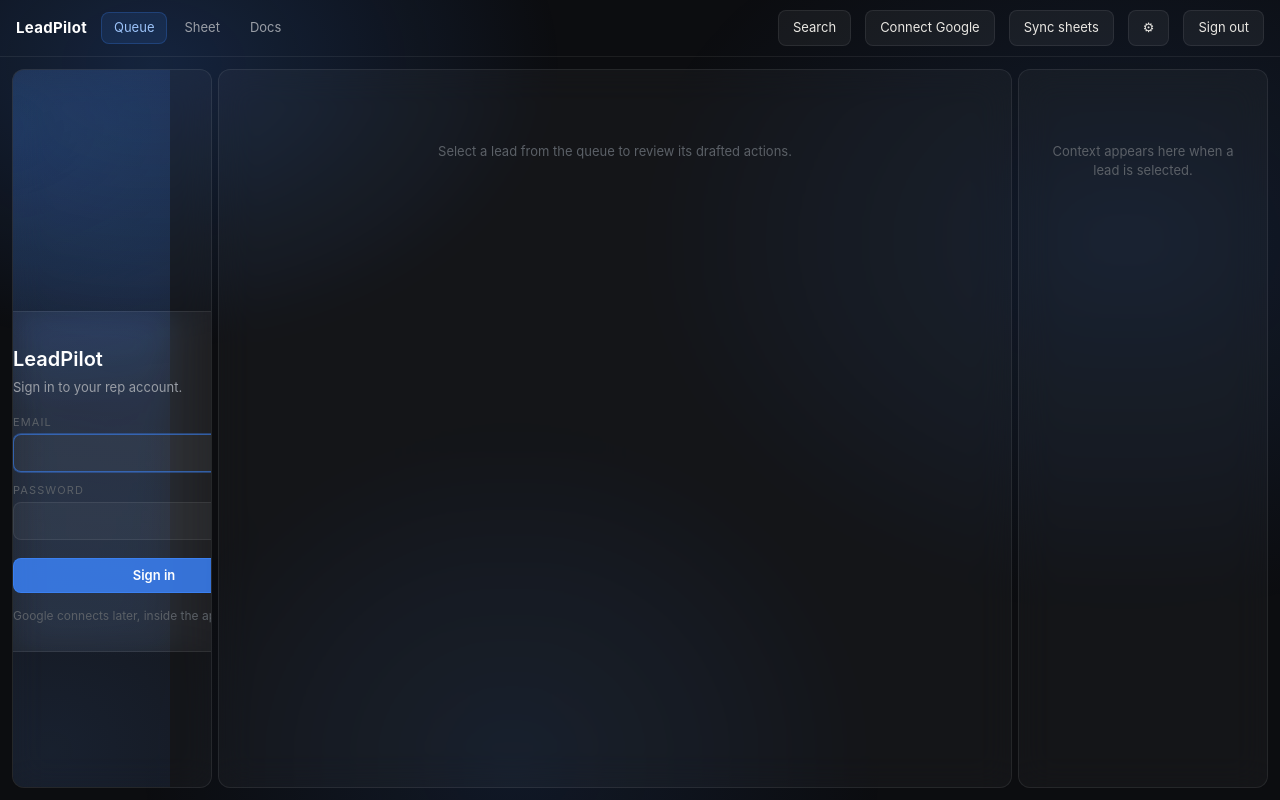
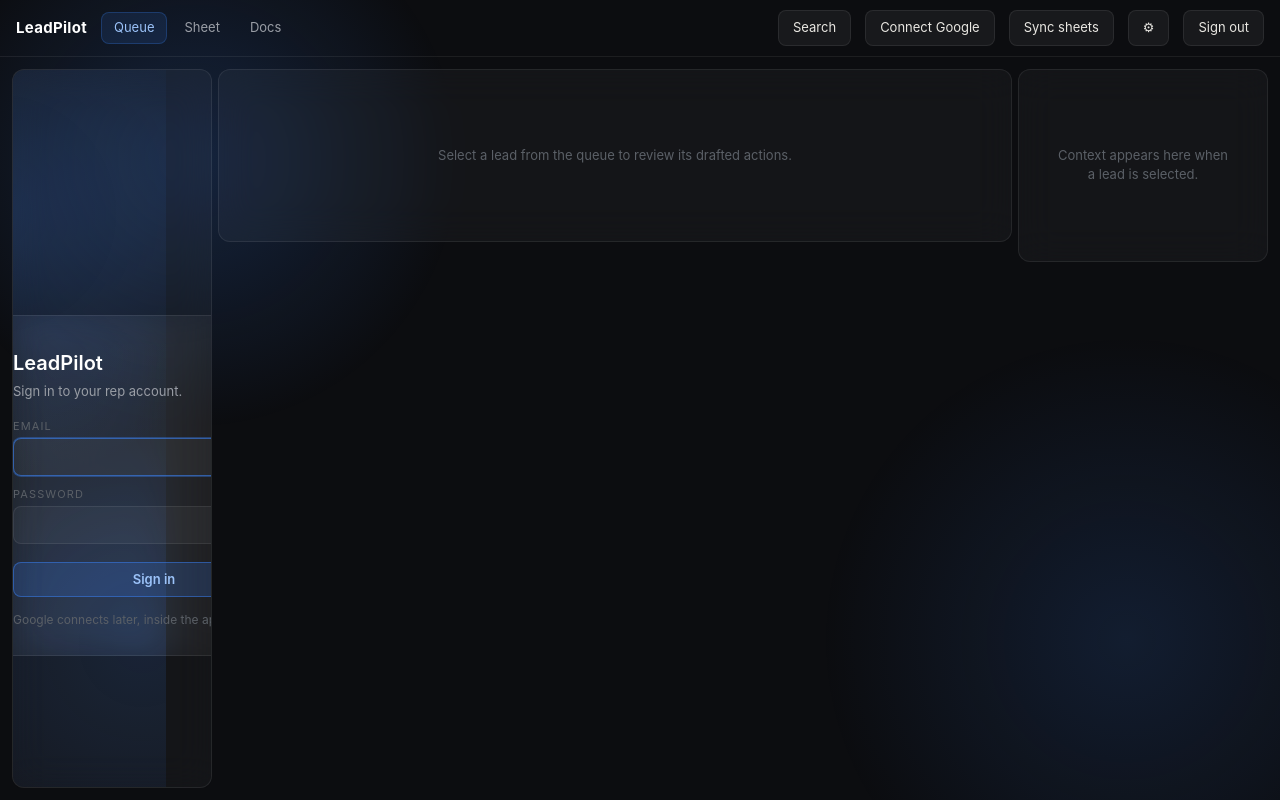
Before and after one commit to abdoulk30/LeadPilot, a FastAPI app: template src/leadpilot/templates/workspace.html in a window 1280 px wide. Run offline with FastAPI, Linux system fonts and the light colour scheme; the template is opened without the code that fills it, so the values that code supplies are empty; parts of the project's set-up code (start-up, migrations or seed data) failed here and were passed over.

Commit message:
Restyle to Marc's exact glass system; content-hugging panels
Applied Marc's written glass spec verbatim (untinted #0c0d10 base,
two-orb accent pattern layer, white-alpha-only surfaces with
mandatory hairlines, non-filled accent-tinted primary buttons, 0.1em
micro tracking, 900px center column). Two structural fixes verified
by headless-Chromium screenshots: panels hug content height instead
of stretching to the viewport (full-height glass buried the base
layer — the reported "muddled" look), and orb radii are
viewport-relative (280/320px ≈ 30/34vw; fixed-px orbs were
near-invisible at desktop widths — Marc approved). Background picker
restored per Marc (orbs default + grid/weave/corner/none rebuilt on
the new system; stale stored patterns fall back to orbs).

Known gap: still doesn't match the designer's mockups — handoff doc
with screenshots and suspects in leadpilot-docs/design/
implementation-state-for-designer-v001.md; awaiting the actual
mockup HTML/CSS artifacts to port values 1:1.

Co-Authored-By: Claude Fable 5 <noreply@anthropic.com>

```diff
--- a/src/leadpilot/static/css/app.css
+++ b/src/leadpilot/static/css/app.css
@@ -24,7 +24,7 @@
   --success: #5fd6a2;
   --warning: #f0a56b;
   --danger: #ff7b7b;
-  --blur: blur(17px);
+  --blur: blur(18px);
 
   /* Cool blue — default theme (§2) */
   --ar: 59, 130, 246;
@@ -59,41 +59,47 @@ body {
   -webkit-font-smoothing: antialiased;
 }
 
-/* ---- Background patterns (§3) — theme-tinted, behind the glass ---- */
-/* backdrop-filter only reads as glass with something behind it to
-   blur; over flat black glass reads as gray (§1 open item). */
+/* ---- Base layer (mandatory — glass doesn't work without it) ------- */
+/* Marc's glass system (2026-07-14): page background stays #0c0d10
+   untinted; a fixed accent-tinted pattern layer behind all panels.
+   Default is the two-orb layer at Marc's positions/alphas, with the
+   radii made viewport-relative (approved 2026-07-14) so the orbs
+   cover the same proportion of the frame at any window size —
+   280px/320px on the original mockup artboard ≈ 30vw/34vw.
+   Alternate patterns below are rep personalization on top of the
+   same system: base never tinted, pattern layer accent-derived. */
 
 .bg-layer {
   position: fixed;
   inset: 0;
   z-index: 0;
   pointer-events: none;
-}
-
-[data-pattern="aurora"] .bg-layer {
   background:
-    radial-gradient(600px 420px at 12% 8%,  rgba(var(--ar), 0.20), transparent 68%),
-    radial-gradient(720px 540px at 88% 30%, rgba(var(--ar), 0.12), transparent 70%),
-    radial-gradient(520px 480px at 40% 95%, rgba(var(--ar), 0.10), transparent 72%);
+    radial-gradient(circle 30vw at 15% 20%, rgba(var(--ar), 0.20), transparent 70%),
+    radial-gradient(circle 34vw at 88% 80%, rgba(var(--ar), 0.14), transparent 70%);
 }
 
 [data-pattern="grid"] .bg-layer {
   background-image:
+    radial-gradient(circle 40vw at 50% 0%, rgba(var(--ar), 0.16), transparent 70%),
     linear-gradient(rgba(var(--ar), 0.10) 1px, transparent 1px),
     linear-gradient(90deg, rgba(var(--ar), 0.10) 1px, transparent 1px);
-  background-size: 42px 42px;
-  mask-image: radial-gradient(1000px 700px at 50% 30%, #000 30%, transparent 100%);
-  -webkit-mask-image: radial-gradient(1000px 700px at 50% 30%, #000 30%, transparent 100%);
+  background-size: auto, 42px 42px, 42px 42px;
+  mask-image: radial-gradient(120% 90% at 50% 20%, #000 30%, rgba(0, 0, 0, 0.3) 70%, transparent 100%);
+  -webkit-mask-image: radial-gradient(120% 90% at 50% 20%, #000 30%, rgba(0, 0, 0, 0.3) 70%, transparent 100%);
 }
 
 [data-pattern="weave"] .bg-layer {
   background:
-    repeating-linear-gradient(45deg,  rgba(var(--ar), 0.07) 0 1px, transparent 1px 26px),
-    repeating-linear-gradient(-45deg, rgba(var(--ar), 0.07) 0 1px, transparent 1px 26px);
+    radial-gradient(circle 40vw at 25% 0%, rgba(var(--ar), 0.14), transparent 70%),
+    repeating-linear-gradient(45deg,  rgba(var(--ar), 0.08) 0 1px, transparent 1px 26px),
+    repeating-linear-gradient(-45deg, rgba(var(--ar), 0.08) 0 1px, transparent 1px 26px);
 }
 
 [data-pattern="corner"] .bg-layer {
-  background: radial-gradient(900px 700px at 100% 0%, rgba(var(--ar), 0.25), transparent 65%);
+  background:
+    radial-gradient(circle 55vw at 100% 0%, rgba(var(--ar), 0.30), transparent 72%),
+    radial-gradient(circle 30vw at 0% 100%, rgba(var(--ar), 0.10), transparent 70%);
 }
 
 [data-pattern="none"] .bg-layer { background: none; }
@@ -129,7 +135,7 @@ h1, h2, h3 { color: var(--text-bright); font-weight: 600; margin: 0; }
 .micro {
   font-size: 11px;
   text-transform: uppercase;
-  letter-spacing: 0.12em;
+  letter-spacing: 0.1em;
   color: var(--text-faint);
   font-weight: 600;
 }
@@ -163,15 +169,16 @@ button:disabled {
   transform: none;
 }
 
-/* Accent-filled primary — the ONLY accent-filled button on a card is
-   Approve (§6c). */
+/* Primary buttons — accent-tinted glass, never a solid fill (Marc's
+   glass system): rgba(--ar,0.18) surface, 0.5 accent hairline, light
+   accent text. Still the only accent-touched button on a card (§6c). */
 .btn-approve {
-  background: rgba(var(--ar), 0.85);
-  border-color: rgba(var(--ar), 0.9);
-  color: #fff;
+  background: rgba(var(--ar), 0.18);
+  border-color: rgba(var(--ar), 0.5);
+  color: var(--accent-light);
   font-weight: 600;
 }
-.btn-approve:hover { background: rgba(var(--ar), 1); }
+.btn-approve:hover { background: rgba(var(--ar), 0.26); }
 
 .btn-danger-ghost { color: var(--danger); }
 .btn-danger-ghost:hover { background: rgba(255, 123, 123, 0.08); }
@@ -285,12 +292,30 @@ label.field-label {
   gap: 0;
   padding: 12px;
   min-height: 0;
+  /* Panels hug their content instead of stretching to full viewport
+     height — the base layer's orbs need exposed background around the
+     glass to read as glass, and a full-height panel below a single
+     card is exactly the "large empty void" the glass system bans. */
+  align-items: start;
 }
 
 .pane {
   overflow-y: auto;
   min-height: 0;
-  padding: 12px;
+  max-height: 100%;
+  padding: 16px;
+}
+
+/* Handles keep the full column height so there's always something to
+   grab, even next to a short panel. */
+.resize-handle { align-self: stretch; }
+
+/* Center content column: capped at ~900px so cards never sprawl into
+   large empty voids on wide screens. */
+#center-pane > div {
+  max-width: 900px;
+  margin-left: auto;
+  margin-right: auto;
 }
 
 /* Drag handles: 6px invisible, accent tint on hover (§4) */
@@ -532,14 +557,12 @@ label.field-label {
   z-index: 41;
   padding: 20px;
   overflow-y: auto;
-  border-radius: 0;
-  border-top: none;
-  border-bottom: none;
-  border-right: none;
   background: rgba(18, 19, 24, 0.92);
   -webkit-backdrop-filter: var(--blur);
   backdrop-filter: var(--blur);
-  border-left: 1px solid var(--hairline);
+  /* Every surface gets its hairline border — no borderless panels. */
+  border: 1px solid var(--hairline);
+  border-radius: var(--radius-panel) 0 0 var(--radius-panel);
   animation: drawer-in 160ms ease;
 }
 
@@ -633,6 +656,11 @@ label.field-label {
 }
 
 .swatch-row { display: flex; gap: 6px; flex-wrap: wrap; margin-top: 6px; }
+.swatch-row .btn.selected {
+  border-color: rgba(var(--ar), 0.6);
+  color: var(--accent-light);
+  background: rgba(var(--ar), 0.14);
+}
 .swatch {
   width: 22px;
   height: 22px;
--- a/src/leadpilot/static/js/app.js
+++ b/src/leadpilot/static/js/app.js
@@ -34,20 +34,25 @@
   }
 
   /* ---- Theme / pattern / sound boot ------------------------------- */
-  /* data-theme and data-pattern are also set by an inline <head> script
-     in base.html before first paint (no theme flash); this re-applies
-     defensively and wires the settings popover. */
+  /* data-theme is also set by an inline <head> script in base.html
+     before first paint (no theme flash); this re-applies defensively
+     and wires the settings popover. */
+
+  var PATTERNS = ["orbs", "grid", "weave", "corner", "none"];
 
   function applyPrefs() {
     var prefs = loadPrefs();
     var root = document.documentElement;
     root.setAttribute("data-theme", prefs.theme || "cool-blue");
-    root.setAttribute("data-pattern", prefs.pattern || "aurora");
+    /* Unknown stored values (e.g. the retired "aurora") fall back to
+       the default orbs layer rather than an unstyled background. */
+    var pattern = PATTERNS.indexOf(prefs.pattern) >= 0 ? prefs.pattern : "orbs";
+    root.setAttribute("data-pattern", pattern);
     document.querySelectorAll("[data-set-theme]").forEach(function (el) {
       el.classList.toggle("selected", el.getAttribute("data-set-theme") === (prefs.theme || "cool-blue"));
     });
     document.querySelectorAll("[data-set-pattern]").forEach(function (el) {
-      el.classList.toggle("selected", el.getAttribute("data-set-pattern") === (prefs.pattern || "aurora"));
+      el.classList.toggle("selected", el.getAttribute("data-set-pattern") === pattern);
     });
     var soundSel = document.getElementById("sound-select");
     if (soundSel) soundSel.value = prefs.sound || "off";
--- a/src/leadpilot/templates/base.html
+++ b/src/leadpilot/templates/base.html
@@ -1,19 +1,21 @@
 <!DOCTYPE html>
-<html lang="en" data-theme="cool-blue" data-pattern="aurora">
+<html lang="en" data-theme="cool-blue" data-pattern="orbs">
 <head>
   <meta charset="utf-8">
   <meta name="viewport" content="width=device-width, initial-scale=1">
   <title>{% block title %}LeadPilot{% endblock %}</title>
   <link rel="stylesheet" href="/static/css/app.css">
   <script>
-    /* Pre-paint theme/pattern boot — avoids a flash of default theme.
+    /* Pre-paint theme/pattern boot — avoids a flash of defaults.
        Full prefs handling lives in app.js; this only reads. */
     (function () {
       try {
         var p = JSON.parse(localStorage.getItem("leadpilot.prefs")) || {};
         var root = document.documentElement;
         if (p.theme) root.setAttribute("data-theme", p.theme);
-        if (p.pattern) root.setAttribute("data-pattern", p.pattern);
+        if (["orbs", "grid", "weave", "corner", "none"].indexOf(p.pattern) >= 0) {
+          root.setAttribute("data-pattern", p.pattern);
+        }
         if (p.paneLeft) root.style.setProperty("--pane-left", p.paneLeft + "px");
         if (p.paneRight) root.style.setProperty("--pane-right", p.paneRight + "px");
       } catch (e) {}
--- a/src/leadpilot/templates/workspace.html
+++ b/src/leadpilot/templates/workspace.html
@@ -40,7 +40,7 @@
 
     <span class="micro" style="display:block; margin-top: 12px;">Background</span>
     <div class="swatch-row">
-      <button class="btn" data-set-pattern="aurora" style="font-size: 11px;">Aurora</button>
+      <button class="btn" data-set-pattern="orbs"   style="font-size: 11px;">Orbs</button>
       <button class="btn" data-set-pattern="grid"   style="font-size: 11px;">Grid</button>
       <button class="btn" data-set-pattern="weave"  style="font-size: 11px;">Weave</button>
       <button class="btn" data-set-pattern="corner" style="font-size: 11px;">Corner</button>
```
